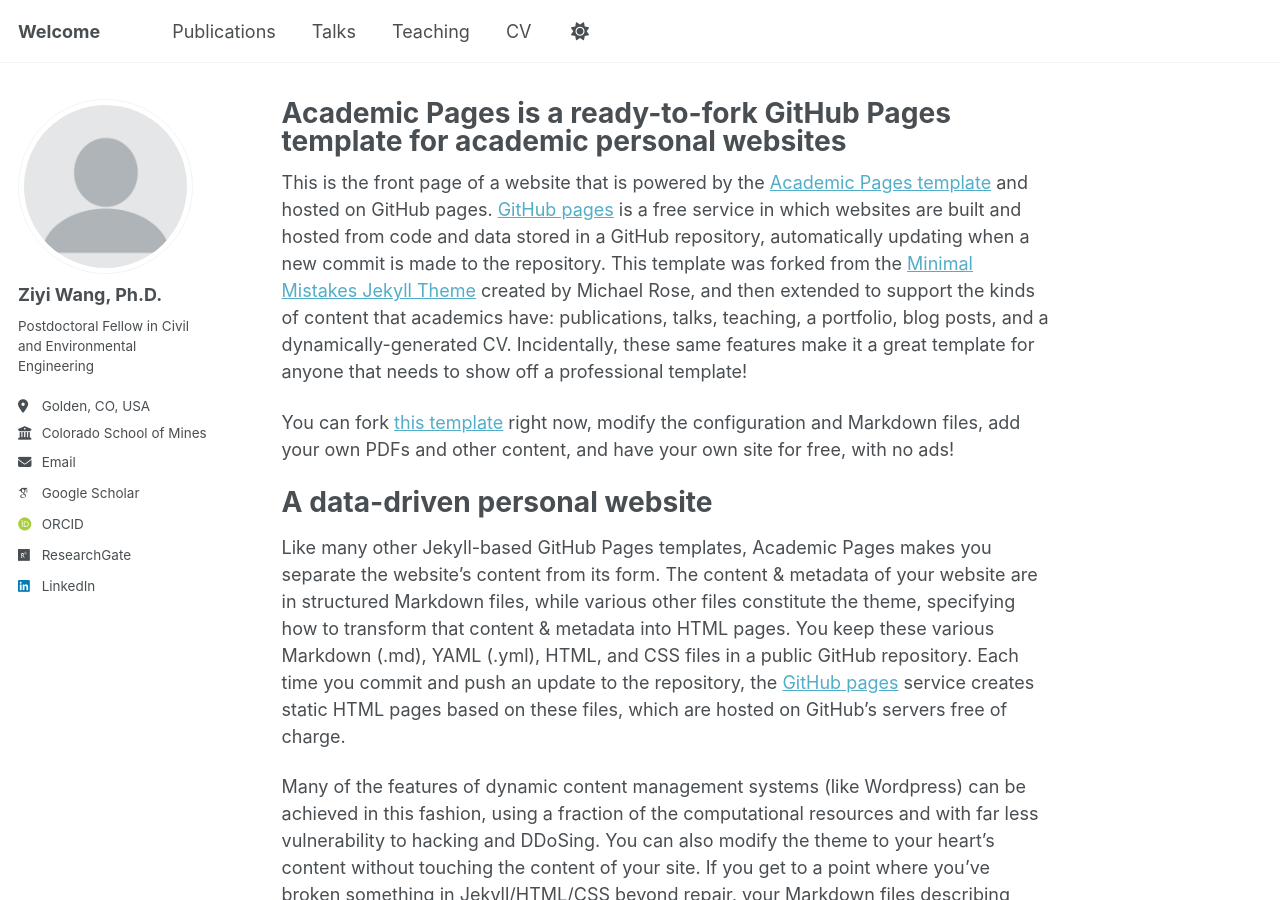
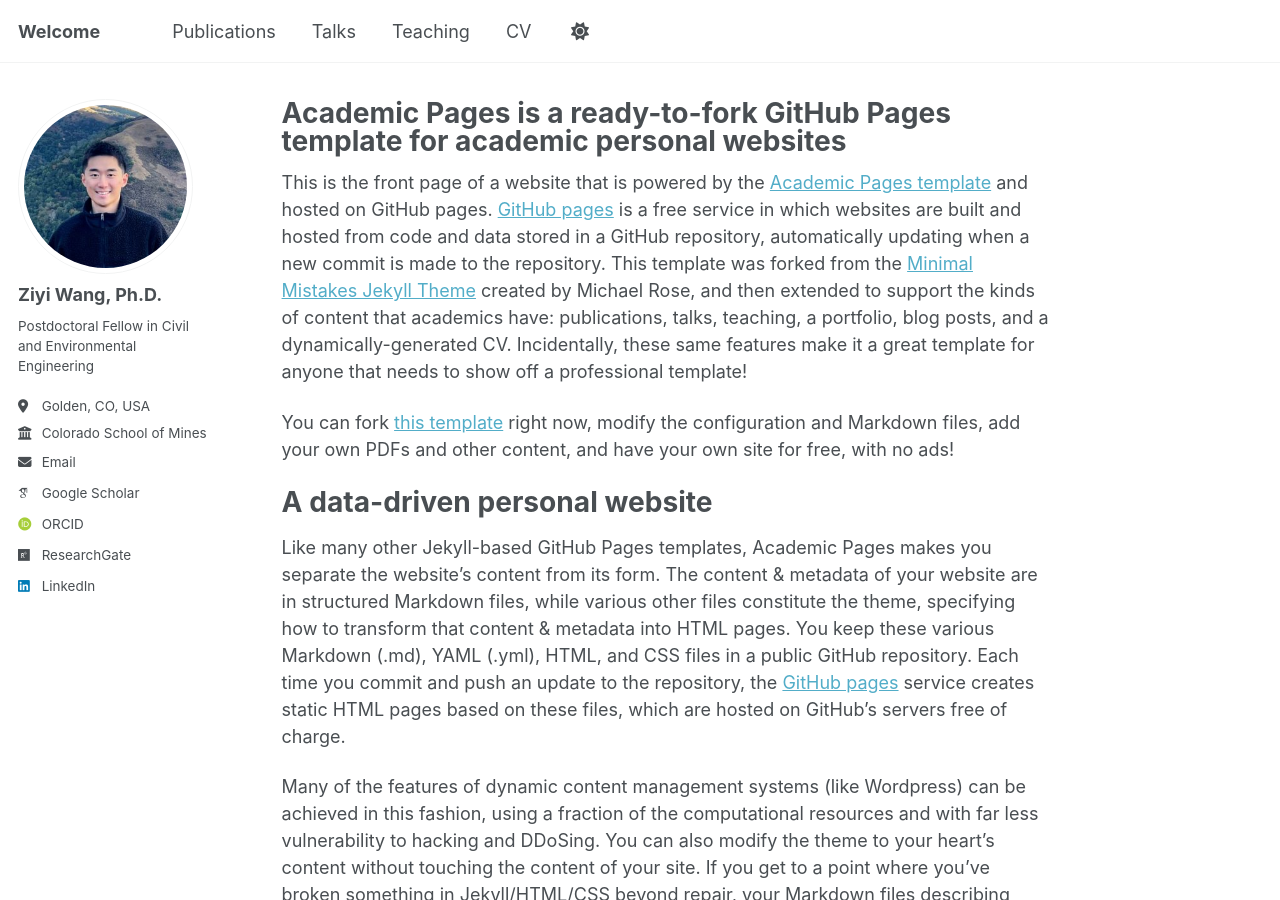
Before and after one commit to ziyiwang-ce/ziyiwang-ce.github.io, a Jekyll site: the page built from _pages/about.md, in a window 1280 px wide and 900 px high. Built offline with Jekyll 4.4.1, drawn with Linux system fonts in a browser that asks for light colours; some web fonts are replaced; a script that is not in the unit is left out.

Commit message:
Update _config.yml

```diff
--- a/_config.yml
+++ b/_config.yml
@@ -23,7 +23,7 @@ repository               : "academicpages/academicpages.github.io"
 #               Additional customization can be done by editing /_includes/author-profile.html
 author:
   # Biographic information
-  avatar           : "profile.png"
+  avatar           : "p5.jpg"
   name             : "Ziyi Wang, Ph.D."
   pronouns         : # "He/him"
   bio              : "Postdoctoral Fellow in Civil and Environmental Engineering"
```
